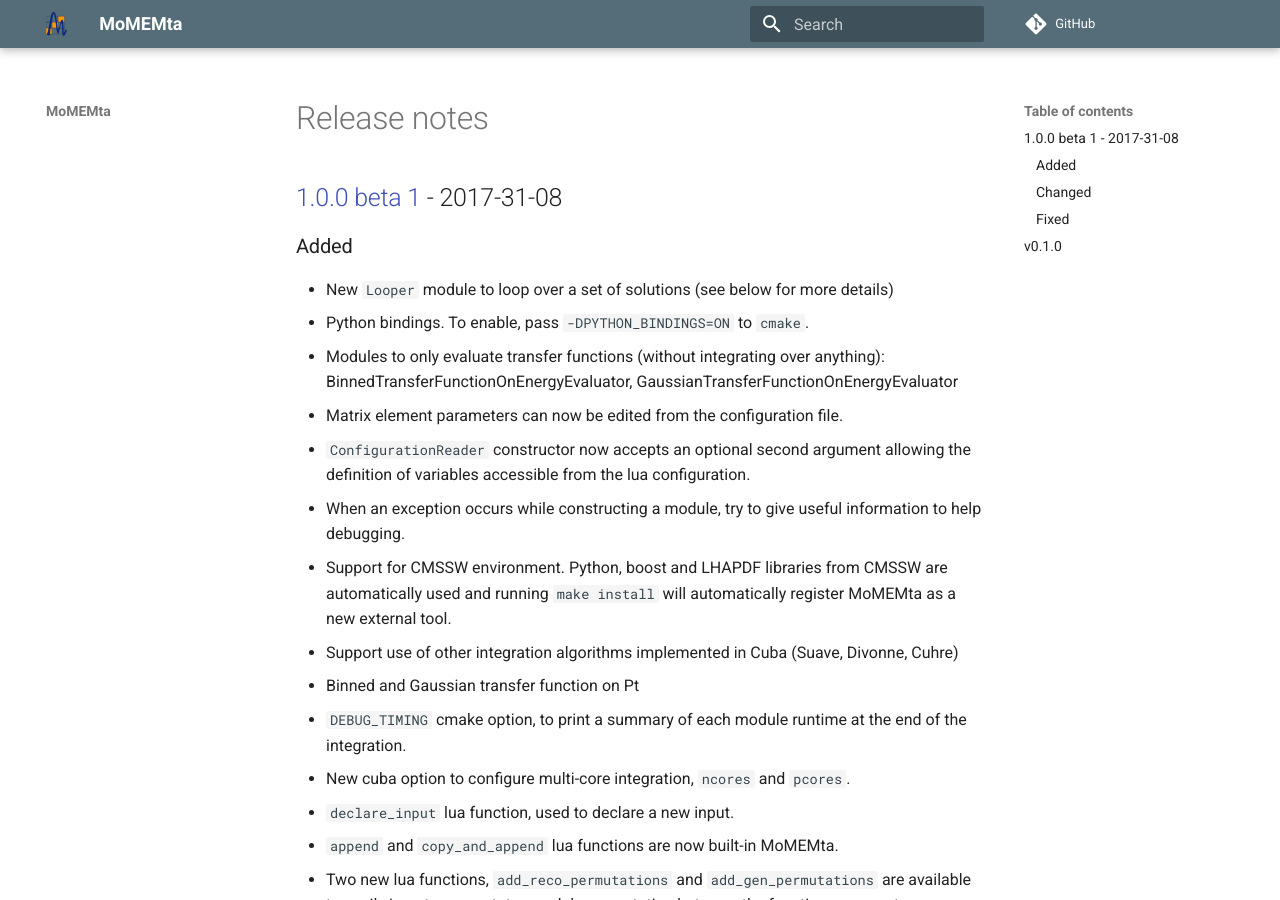
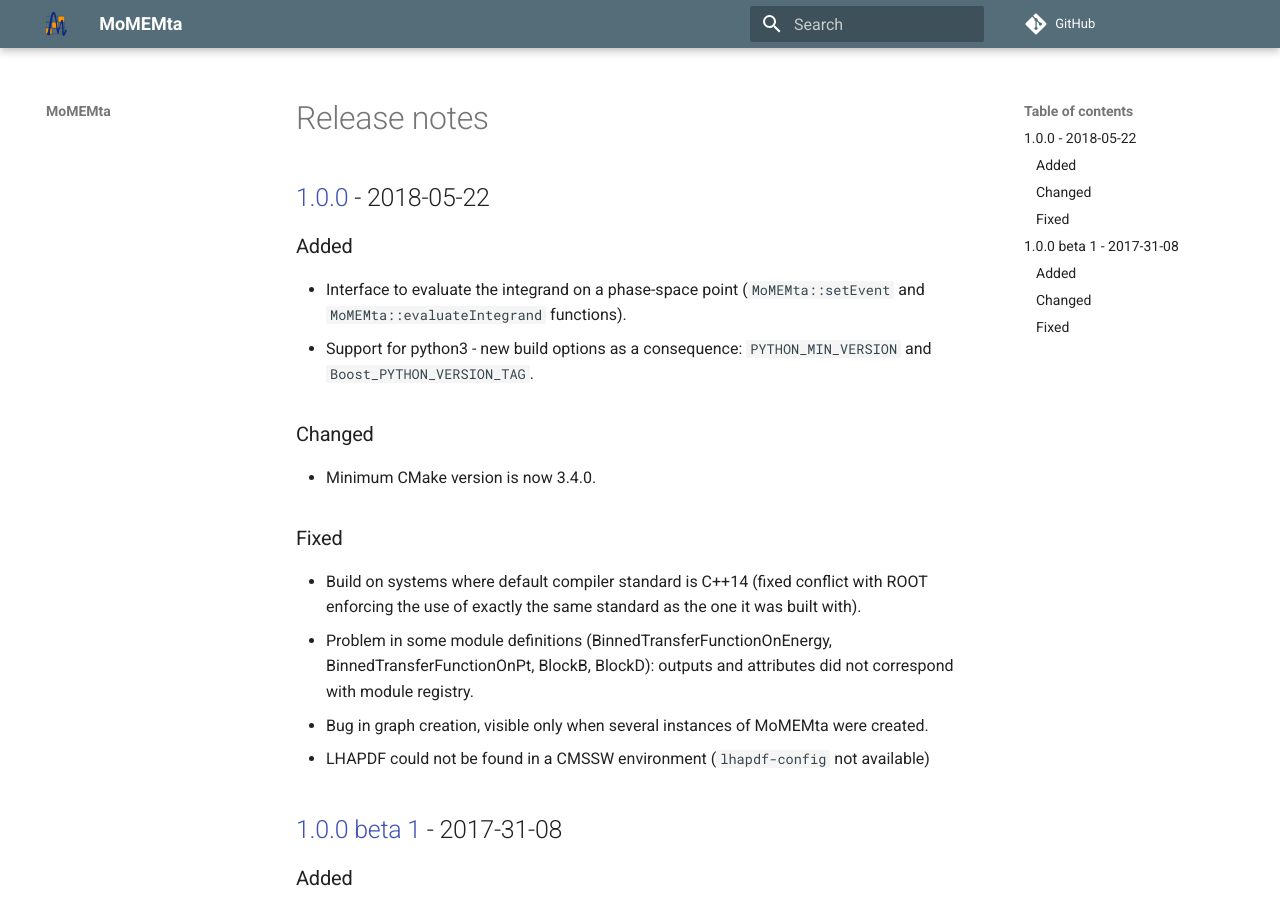
Before and after one commit to swertz/momemta.github.io, an MkDocs documentation site: the page built from docs/changelog.md, in a window 1280 px wide and 900 px high. Built offline with MkDocs 1.6.1 and Material for MkDocs 9.7.7, drawn with Linux system fonts in a browser that asks for light colours; formulas are drawn with MathJax 3; comment, search, counter and statistics services are not loaded; old or Windows-style settings are respelled for this version of MkDocs; some of the changed text lies outside the part shown.

Commit message:
update changelog

```diff
--- a/docs/changelog.md
+++ b/docs/changelog.md
@@ -1,3 +1,17 @@
+## [1.0.0] - 2018-05-22
+### Added
+ - Interface to evaluate the integrand on a phase-space point (`MoMEMta::setEvent` and `MoMEMta::evaluateIntegrand` functions).
+ - Support for python3 - new build options as a consequence: `PYTHON_MIN_VERSION` and `Boost_PYTHON_VERSION_TAG`.
+
+### Changed
+ - Minimum CMake version is now 3.4.0.
+
+### Fixed
+ - Build on systems where default compiler standard is C++14 (fixed conflict with ROOT enforcing the use of exactly the same standard as the one it was built with).
+ - Problem in some module definitions (BinnedTransferFunctionOnEnergy, BinnedTransferFunctionOnPt, BlockB, BlockD): outputs and attributes did not correspond with module registry.
+ - Bug in graph creation, visible only when several instances of MoMEMta were created.
+ - LHAPDF could not be found in a CMSSW environment (`lhapdf-config` not available)
+
 ## [1.0.0 beta 1] - 2017-31-08
 ### Added
  - New `Looper` module to loop over a set of solutions (see below for more details)
@@ -38,7 +52,6 @@
  - SLHA card reader (matrix element parameter cards) retrieved from MadGraph was broken.
  - Transfer functions on energy take as lower bound the mass of the given "reco" particle
 
-## v0.1.0
- - First public release of MoMEMta. Only $t\bar{t}$ and $W^+W^-$ fully-leptonic matrix elements are included in this release.
 
+[1.0.0]: https://github.com/MoMEMta/MoMEMta/compare/v1.0.0-beta.1...v1.0.0
 [1.0.0 beta 1]: https://github.com/MoMEMta/MoMEMta/compare/v0.1.0...v1.0.0-beta.1
```
